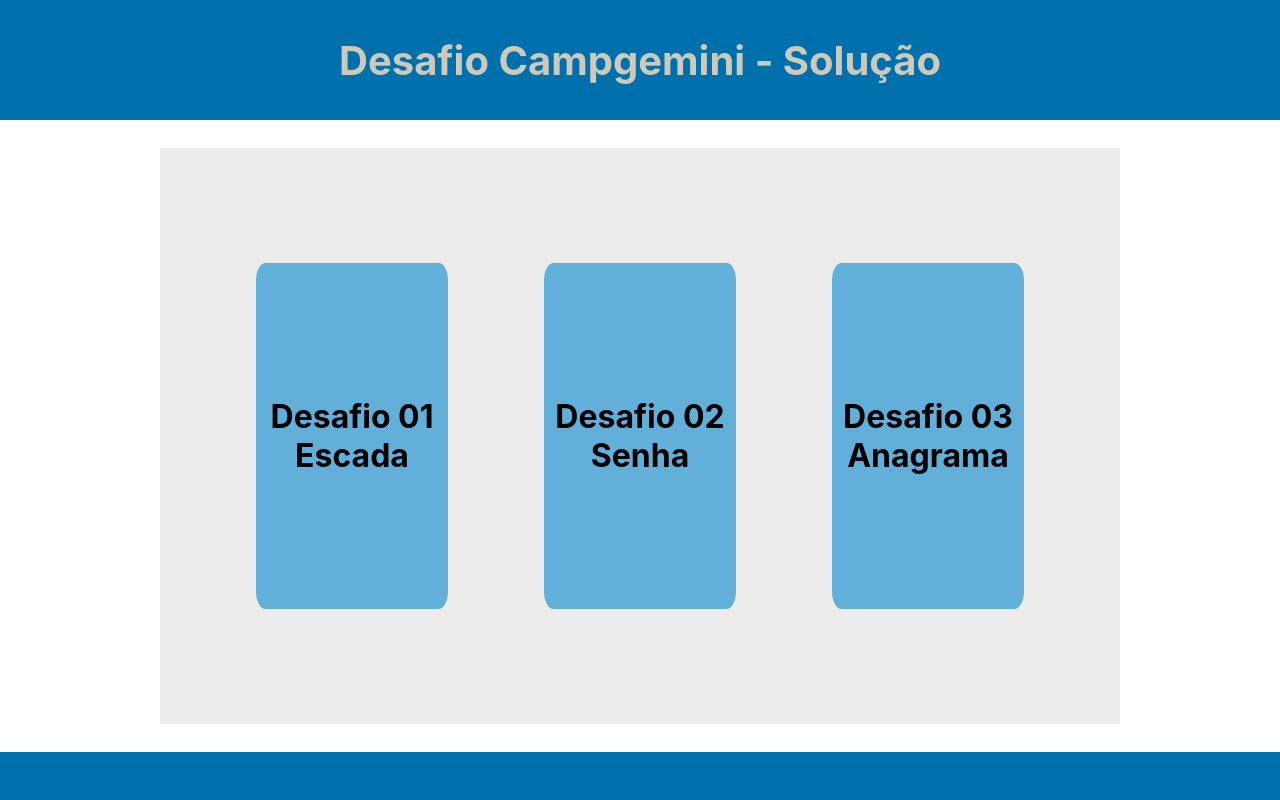
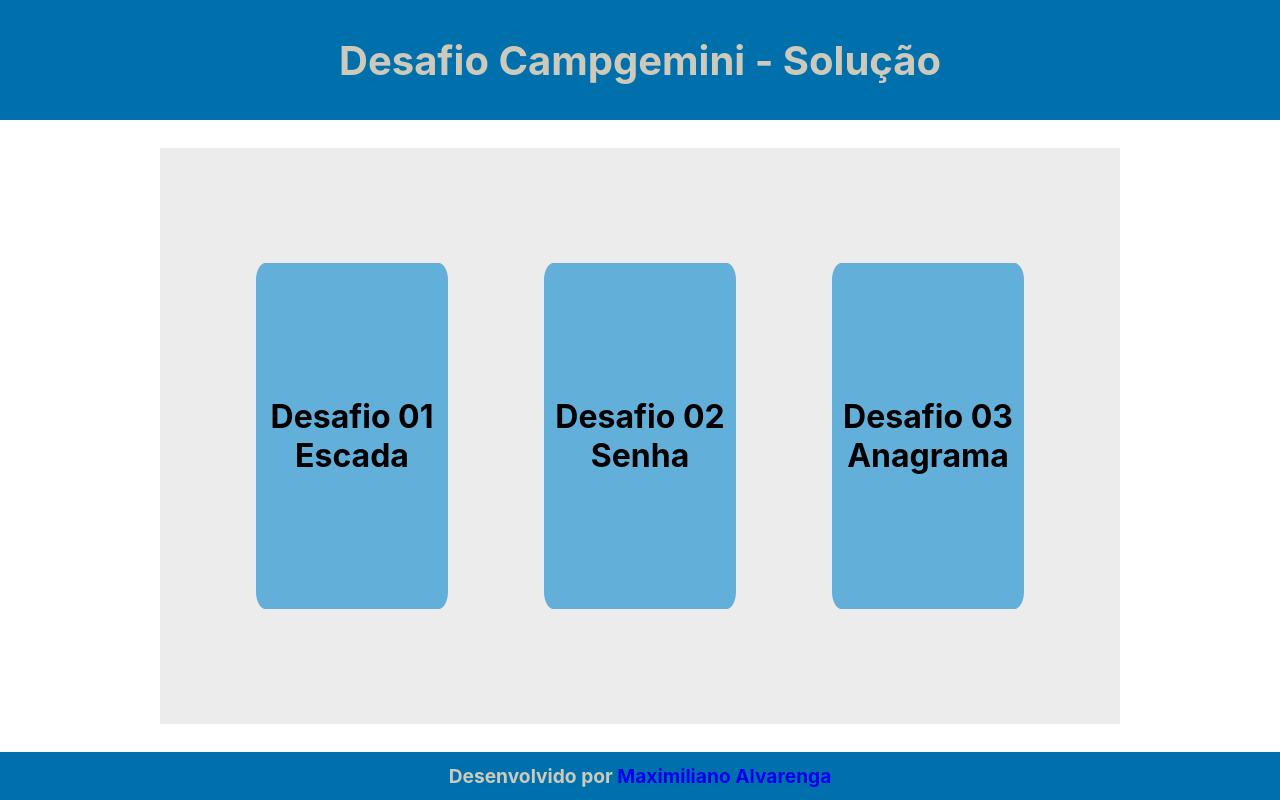
Before and after one commit to maximilianoalvarenga/desafio-Capgemini, a React (Create React App) app: page / in a window 1280 px wide. Built offline with nearby package versions, Linux system fonts and the light colour scheme.

Commit message:
Ajustado footer para componente e criado folha de estilo para o mesmo.

```diff
--- /dev/null
+++ b/src/components/Footer.js
@@ -0,0 +1,9 @@
+import { FooterElement } from '../styles/FooterStyle';
+export const Footer = () => {
+    return (
+        <FooterElement>
+            <span>Desenvolvido por <a href='https://maximilianoalvarenga.github.io/maximilianoalvarenga/'
+              target='_blank' rel='noreferrer'>Maximiliano Alvarenga</a> </span>
+        </FooterElement>
+    );
+}
--- a/src/pages/DesafioOne.js
+++ b/src/pages/DesafioOne.js
@@ -1,6 +1,7 @@
 import { useState } from 'react';
+import { Footer } from '../components/Footer';
 import createLadder from '../services/Escada';
-import { Home, Header, Main, CardDesafios, CardDesafiosRespostas, Footer } from '../styles/styleHome';
+import { Home, Header, Main, CardDesafios, CardDesafiosRespostas } from '../styles/styleHome';
 
 const DesafioOne = () => {
     const [valueInput, setValueInput] = useState('')
@@ -47,9 +48,7 @@
                     <ul>{escada.map((item) => <li>{`${item}`}</li>)}</ul>
                 </CardDesafiosRespostas>
             </Main>
-            <Footer>
-
-            </Footer>
+            <Footer />
         </Home>
     );
 }
--- a/src/pages/DesafioThree.js
+++ b/src/pages/DesafioThree.js
@@ -1,6 +1,7 @@
 import { useState } from 'react';
+import { Footer } from '../components/Footer';
 import {anagrama} from '../services/Anagrama';
-import { Home, Header, Main, CardDesafios, CardDesafiosRespostas, Footer } from '../styles/styleHome';
+import { Home, Header, Main, CardDesafios, CardDesafiosRespostas } from '../styles/styleHome';
 
 const DesafioThree = () => {
     const [valueInput, setValueInput] = useState('');
@@ -46,9 +47,7 @@
                     </div>
                 </CardDesafiosRespostas>
             </Main>
-            <Footer>
-
-            </Footer>
+            <Footer />
         </Home>
     );
 }
--- a/src/pages/DesafioTwo.js
+++ b/src/pages/DesafioTwo.js
@@ -1,6 +1,7 @@
 import { useState } from 'react';
+import { Footer } from '../components/Footer';
 import validatePassword from '../services/Password';
-import { Home, Header, Main, CardDesafios, CardDesafiosRespostas, Footer } from '../styles/styleHome';
+import { Home, Header, Main, CardDesafios, CardDesafiosRespostas } from '../styles/styleHome';
 
 const DesafioTwo = () => {
     const [valueInput, setValueInput] = useState('');
@@ -66,9 +67,7 @@
                     </div>
                 </CardDesafiosRespostas>
             </Main>
-            <Footer>
-
-            </Footer>
+            <Footer />
         </Home>
     );
 }
--- a/src/pages/Home.js
+++ b/src/pages/Home.js
@@ -1,6 +1,7 @@
 import { useNavigate} from 'react-router-dom';
+import { Footer } from '../components/Footer';
 
-import { Home, Header, Card, Main, Footer } from '../styles/styleHome';
+import { Home, Header, Card, Main } from '../styles/styleHome';
 
 const Homepage = () => {
     const navigate = useNavigate();
@@ -24,7 +25,7 @@
                     <span>Anagrama</span>
                 </Card>
           </Main>
-          <Footer></Footer>
+          <Footer />
         </Home>
     );
 }
--- /dev/null
+++ b/src/styles/FooterStyle.js
@@ -0,0 +1,22 @@
+import styled from "styled-components";
+
+export const FooterElement = styled.footer`
+    height: 6%;
+    width: 100%;
+    background-color: #0070AD;
+
+    display: flex;
+    align-items: center;
+    justify-content: center;
+    font-size: 1.2rem;
+    font-weight: bold;
+
+    color: #CDCABC;
+    a {
+        text-decoration: none;
+
+        :visited {
+            color: #111111;
+        }
+    }
+`;
--- a/src/styles/styleHome.js
+++ b/src/styles/styleHome.js
@@ -34,12 +34,6 @@
     align-items: center;
     color: #CDCABC;
 
-`;
-
-export const Footer = styled.footer`
-    height: 6%;
-    width: 100%;
-    background-color: #0070AD;
 `;
 
 export const Card = styled.div`
```
